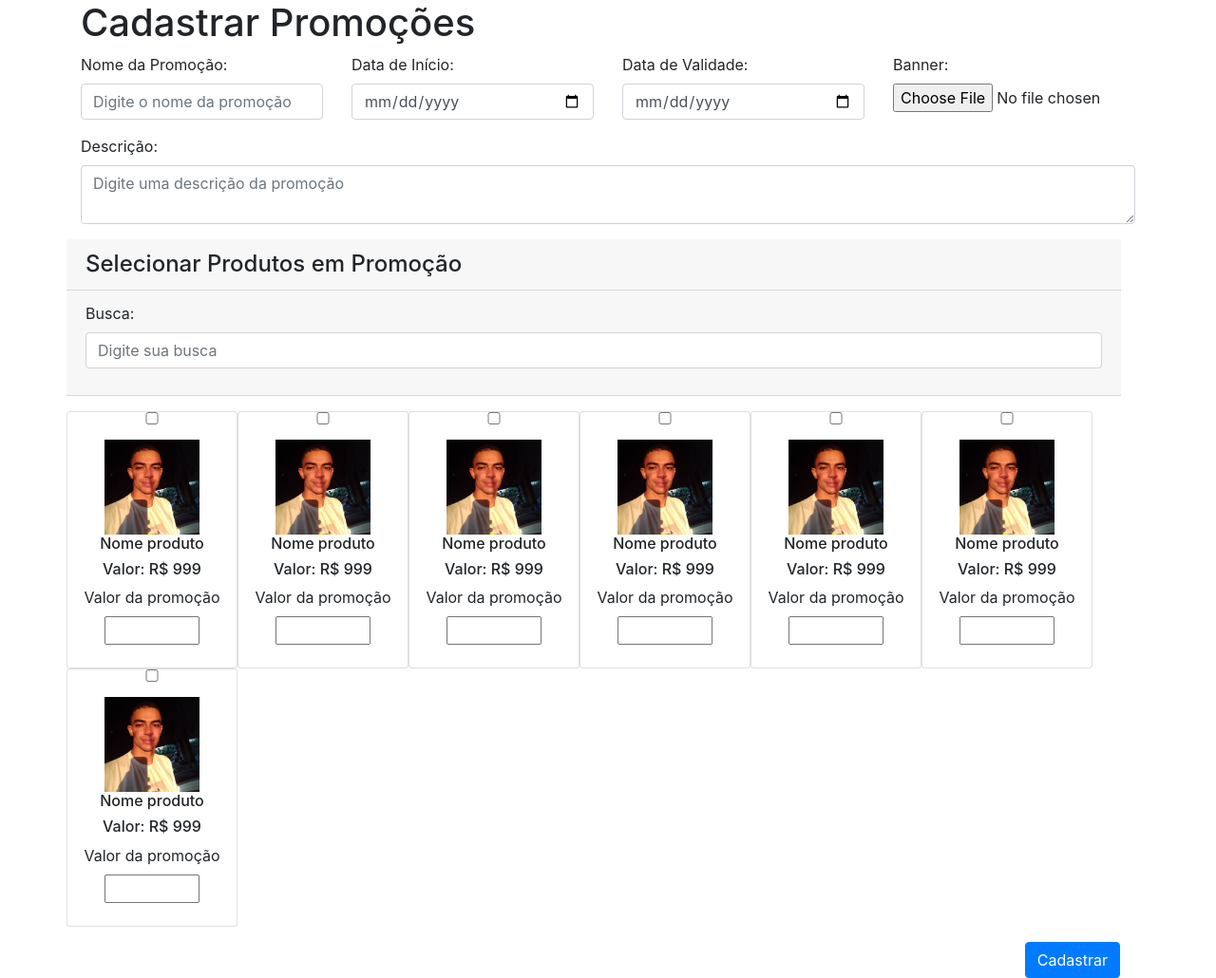
After one commit to nicolahsss/projeto-talisma, a PHP site: page /app/pages/painelADM/opcoesPainelADM/opcoesGerenciaPromocoes/cadastrarPromocoes.php in a window 1280 px wide. The commit adds this page. Shown: the whole page at 95% size. Run offline with PHP 8.4, Linux system fonts and the light colour scheme.

Commit message:
feat: Painel de gerenciamento de promoções, front-end completo.

```diff
--- /dev/null
+++ b/app/pages/painelADM/opcoesPainelADM/opcoesGerenciaPromocoes/cadastrarPromocoes.php
@@ -0,0 +1,169 @@
+<!DOCTYPE html>
+<html>
+<head>
+	<title>Editar Promoções</title>
+	<!-- Adicionando o Bootstrap -->
+	<link rel="stylesheet" href="https://maxcdn.bootstrapcdn.com/bootstrap/4.5.2/css/bootstrap.min.css">
+</head>
+<body>
+    <div class="container">
+		<h1>Cadastrar Promoções</h1>
+		<form class="row">
+			<div class="form-group col-md-3">
+				<label for="nome">Nome da Promoção:</label>
+				<input type="text" class="form-control" id="nome" placeholder="Digite o nome da promoção">
+			</div>
+            <div class="form-group col-md-3">
+				<label for="data_inicio">Data de Início:</label>
+				<input type="date" class="form-control" id="data_inicio">
+			</div>
+			<div class="form-group col-md-3">
+				<label for="data_validade">Data de Validade:</label>
+				<input type="date" class="form-control" id="data_validade">
+			</div>
+			<div class="form-group col-md-3">
+				<label for="banner">Banner:</label>
+				<input type="file" class="form-control-file" id="banner">
+			</div>
+			<div class="form-group col-md-12">
+				<label for="descricao">Descrição:</label>
+				<textarea class="form-control" id="descricao" placeholder="Digite uma descrição da promoção"></textarea>
+			</div>
+
+            <div class="form-group col-md-12 row">
+				<h4 for="banner" class="col-md-12 card-header">Selecionar Produtos em Promoção</h4>
+                <div class="col-md-12 card-header">
+                    <div class="form-group">
+                        <label for="busca">Busca:</label>
+                        <input type="text" class="form-control" id="busca" placeholder="Digite sua busca">
+                    </div>
+                </div>
+                <div class="col-md-12 row" style="padding-top: 1rem; overflow:auto; max-height:620px" >
+                    <div class="card col-md-2" style="display: flex; justify-content:center;">
+                        <input type="checkbox" id="cores" name="cores[Vermelho]" value=""> <!-- Colocar o id do produto -->
+                        <div class="produto" style="display: flex; justify-content:center;">
+                        <div>
+                            <div style="display: flex; justify-content:center;padding-top: 1rem !important;">
+                                <img style="width: 100px; height:100px;" src="../../../public/assets/img/perfil.jpg" alt="">
+                            </div>
+                            <h6 class="text-center">Nome produto</h6>
+                            <h6 class="text-center">Valor: R$ 999</h6>
+                            <label for="" class="text-center">Valor da promoção</label>
+                            <div style="display: flex; justify-content:center;">
+                                <input type="number" style="width: 100px;" name="valorpromocao"> <!-- Colocar o valor que o produto vai ter durante a promoção -->
+                            </div>
+                        </div>
+                        </div>
+                        <br>
+                    </div>
+                    <div class="card col-md-2" style="display: flex; justify-content:center;">
+                        <input type="checkbox" id="cores" name="cores[Vermelho]" value="">
+                        <div class="produto" style="display: flex; justify-content:center;">
+                        <div>
+                            <div style="display: flex; justify-content:center;padding-top: 1rem !important;">
+                                <img style="width: 100px; height:100px;" src="../../../public/assets/img/perfil.jpg" alt="">
+                            </div>
+                            <h6 class="text-center">Nome produto</h6>
+                            <h6 class="text-center">Valor: R$ 999</h6>
+                            <label for="" class="text-center">Valor da promoção</label>
+                            <div style="display: flex; justify-content:center;">
+                                <input type="number" style="width: 100px;" name="valorpromocao">
+                            </div>
+                        </div>
+                        </div>
+                        <br>
+                    </div>
+                    <div class="card col-md-2" style="display: flex; justify-content:center;">
+                        <input type="checkbox" id="cores" name="cores[Vermelho]" value="">
+                        <div class="produto" style="display: flex; justify-content:center;">
+                        <div>
+                            <div style="display: flex; justify-content:center;padding-top: 1rem !important;">
+                                <img style="width: 100px; height:100px;" src="../../../public/assets/img/perfil.jpg" alt="">
+                            </div>
+                            <h6 class="text-center">Nome produto</h6>
+                            <h6 class="text-center">Valor: R$ 999</h6>
+                            <label for="" class="text-center">Valor da promoção</label>
+                            <div style="display: flex; justify-content:center;">
+                                <input type="number" style="width: 100px;" name="valorpromocao">
+                            </div>
+                        </div>
+                        </div>
+                        <br>
+                    </div>
+                    <div class="card col-md-2" style="display: flex; justify-content:center;">
+                        <input type="checkbox" id="cores" name="cores[Vermelho]" value="">
+                        <div class="produto" style="display: flex; justify-content:center;">
+                        <div>
+                            <div style="display: flex; justify-content:center;padding-top: 1rem !important;">
+                                <img style="width: 100px; height:100px;" src="../../../public/assets/img/perfil.jpg" alt="">
+                            </div>
+                            <h6 class="text-center">Nome produto</h6>
+                            <h6 class="text-center">Valor: R$ 999</h6>
+                            <label for="" class="text-center">Valor da promoção</label>
+                            <div style="display: flex; justify-content:center;">
+                                <input type="number" style="width: 100px;" name="valorpromocao">
+                            </div>
+                        </div>
+                        </div>
+                        <br>
+                    </div>
+                    <div class="card col-md-2" style="display: flex; justify-content:center;">
+                        <input type="checkbox" id="cores" name="cores[Vermelho]" value="">
+                        <div class="produto" style="display: flex; justify-content:center;">
+                        <div>
+                            <div style="display: flex; justify-content:center;padding-top: 1rem !important;">
+                                <img style="width: 100px; height:100px;" src="../../../public/assets/img/perfil.jpg" alt="">
+                            </div>
+                            <h6 class="text-center">Nome produto</h6>
+                            <h6 class="text-center">Valor: R$ 999</h6>
+                            <label for="" class="text-center">Valor da promoção</label>
+                            <div style="display: flex; justify-content:center;">
+                                <input type="number" style="width: 100px;" name="valorpromocao">
+                            </div>
+                        </div>
+                        </div>
+                        <br>
+                    </div>
+                    <div class="card col-md-2" style="display: flex; justify-content:center;">
+                        <input type="checkbox" id="cores" name="cores[Vermelho]" value="">
+                        <div class="produto" style="display: flex; justify-content:center;">
+                        <div>
+                            <div style="display: flex; justify-content:center;padding-top: 1rem !important;">
+                                <img style="width: 100px; height:100px;" src="../../../public/assets/img/perfil.jpg" alt="">
+                            </div>
+                            <h6 class="text-center">Nome produto</h6>
+                            <h6 class="text-center">Valor: R$ 999</h6>
+                            <label for="" class="text-center">Valor da promoção</label>
+                            <div style="display: flex; justify-content:center;">
+                                <input type="number" style="width: 100px;" name="valorpromocao">
+                            </div>
+                        </div>
+                        </div>
+                        <br>
+                    </div>
+                    <div class="card col-md-2" style="display: flex; justify-content:center;">
+                        <input type="checkbox" id="cores" name="cores[Vermelho]" value="">
+                        <div class="produto" style="display: flex; justify-content:center;">
+                        <div>
+                            <div style="display: flex; justify-content:center;padding-top: 1rem !important;">
+                                <img style="width: 100px; height:100px;" src="../../../public/assets/img/perfil.jpg" alt="">
+                            </div>
+                            <h6 class="text-center">Nome produto</h6>
+                            <h6 class="text-center">Valor: R$ 999</h6>
+                            <label for="" class="text-center">Valor da promoção</label>
+                            <div style="display: flex; justify-content:center;">
+                                <input type="number" style="width: 100px;" name="valorpromocao">
+                            </div>
+                        </div>
+                        </div>
+                        <br>
+                    </div>
+                </div>
+			</div>
+            <div class="col-md-12" style="display: flex; justify-content:right;">
+                <button type="submit" class="btn btn-primary" style="margin-right: 1rem;">Cadastrar</button>
+            </div>
+		</form>
+	</div>
+</body>
+</html>
```
Also changed, not shown: app/pages/painelADM/opcoesPainelADM/gerenciaPromocoes.php (+4 -4 lines), app/pages/painelADM/opcoesPainelADM/opcoesGerenciaPromocoes/deletarPromocoes.php (added, +97 -0 lines), app/pages/painelADM/opcoesPainelADM/opcoesGerenciaPromocoes/editarPromocoes.php (added, +130 -0 lines), app/pages/painelADM/opcoesPainelADM/opcoesGerenciaPromocoes/listarPromocoes.php (added, +93 -0 lines).
